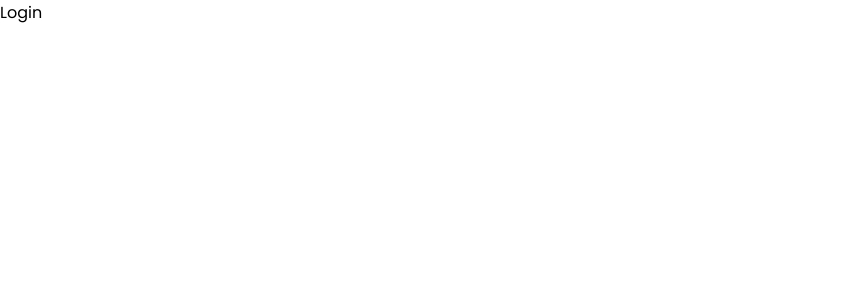
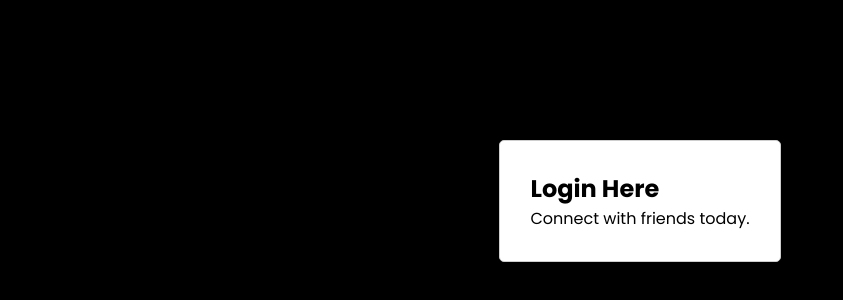
Before and after one commit to cboychinedu/nextlogin, a Next.js app: page /login in a window 1280 px wide. Shown: the top 300 px of the page, without its empty margins (0-843 px from the left). Built offline with nearby package versions, Linux system fonts and the light colour scheme.

Commit message:
login page .css files

```diff
--- /dev/null
+++ b/src/app/login/login.css
@@ -0,0 +1,8 @@
+* {
+    padding: 0px;
+    margin: 0px;
+    box-sizing: border-box;
+}
+body {
+    background-color: black;
+}
--- a/src/app/login/login.module.css
+++ b/src/app/login/login.module.css
@@ -0,0 +1,62 @@
+.mainDiv {
+    display: grid;
+    justify-content: center;
+    margin-top: 40px;
+    align-items: center;
+    width: 100%;
+}
+.containerDiv {
+    display: grid;
+    margin-top: 100px;
+    height: fit-content;
+    justify-content: center;
+    border: 1px solid #cecece;
+    padding: 30px;
+    border-radius: 5px;
+    background: white;
+}
+.headerTextDiv {
+    text-align: center;
+}
+.enterYouFullnameDiv {
+    display: flex;
+    margin-top: 20px;
+    justify-content: center;
+    margin-bottom: 20px;
+}
+.inputFormDiv {
+    margin-bottom: 20px;
+    display: flex;
+    justify-content: center;
+}
+.inputForm {
+    height: 3em;
+    padding-left: 10px;
+    border-radius: 5px;
+    border: 1px solid #999999;
+
+}
+.registerBtn {
+    width: 100%;
+    height: 40px;
+    border-radius: 5px;
+    border: none;
+    background: blue;
+    color: white;
+    font-weight: bold;
+}
+.loginBtn {
+    width: 100%;
+    height: 40px;
+    border-radius: 5px;
+    border: 1px solid #c2c2c2;
+    background: transparent;
+    color: black;
+    font-weight: bold;
+}
+.registerBtnDiv {
+    margin-bottom: 6px;
+}
+.connectWithAFriendText {
+    font-size: 12px;
+}
--- a/src/app/login/page.jsx
+++ b/src/app/login/page.jsx
@@ -1,10 +1,21 @@
+"use client"
+
 // Importing the necessary modules
-import React from 'react'
+import "./login.css";
+import React from 'react';
+import styles from "./login.module.css";
 
 const Login = () => {
   return (
-    <div>
-      <p> Login </p>
+    <div className={styles.mainDiv}>
+      {/* Adding the main div  */}
+      <main className={styles.containerDiv}>
+        <div className="headerTextDiv">
+          <h2> Login Here </h2>
+          <p> Connect with friends today. </p>
+        </div>
+
+      </main>
     </div>
   )
 }
--- a/src/app/register/page.jsx
+++ b/src/app/register/page.jsx
@@ -45,7 +45,9 @@ const Register = (props) => {
                 </div>
 
                 <div className={styles.inputFormDiv}>
-                    <button className={styles.loginBtn}> Login </button>
+                    <button className={styles.loginBtn} onClick={() => {
+                        window.location.href = "/login"
+                    }}> Login </button>
                 </div>
 
 
```
